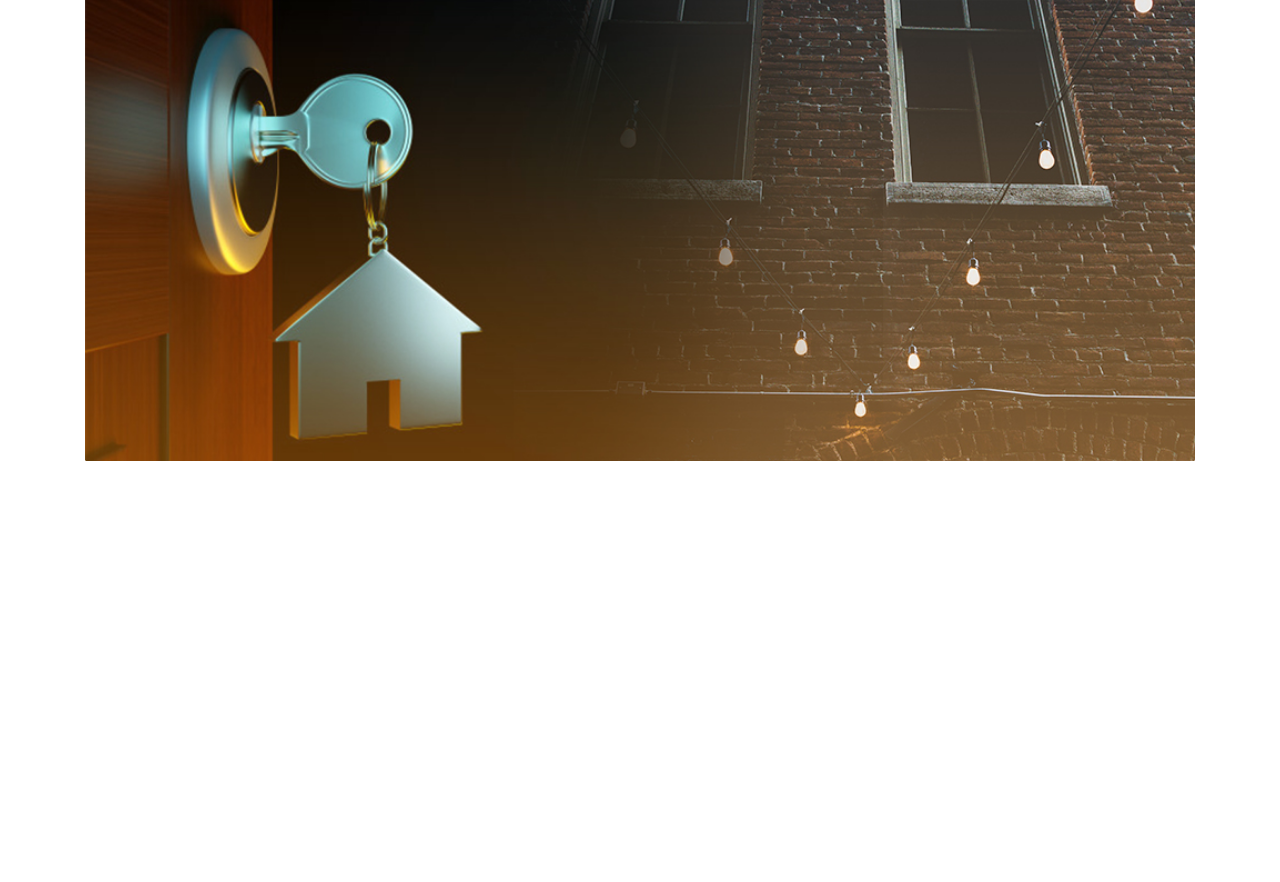
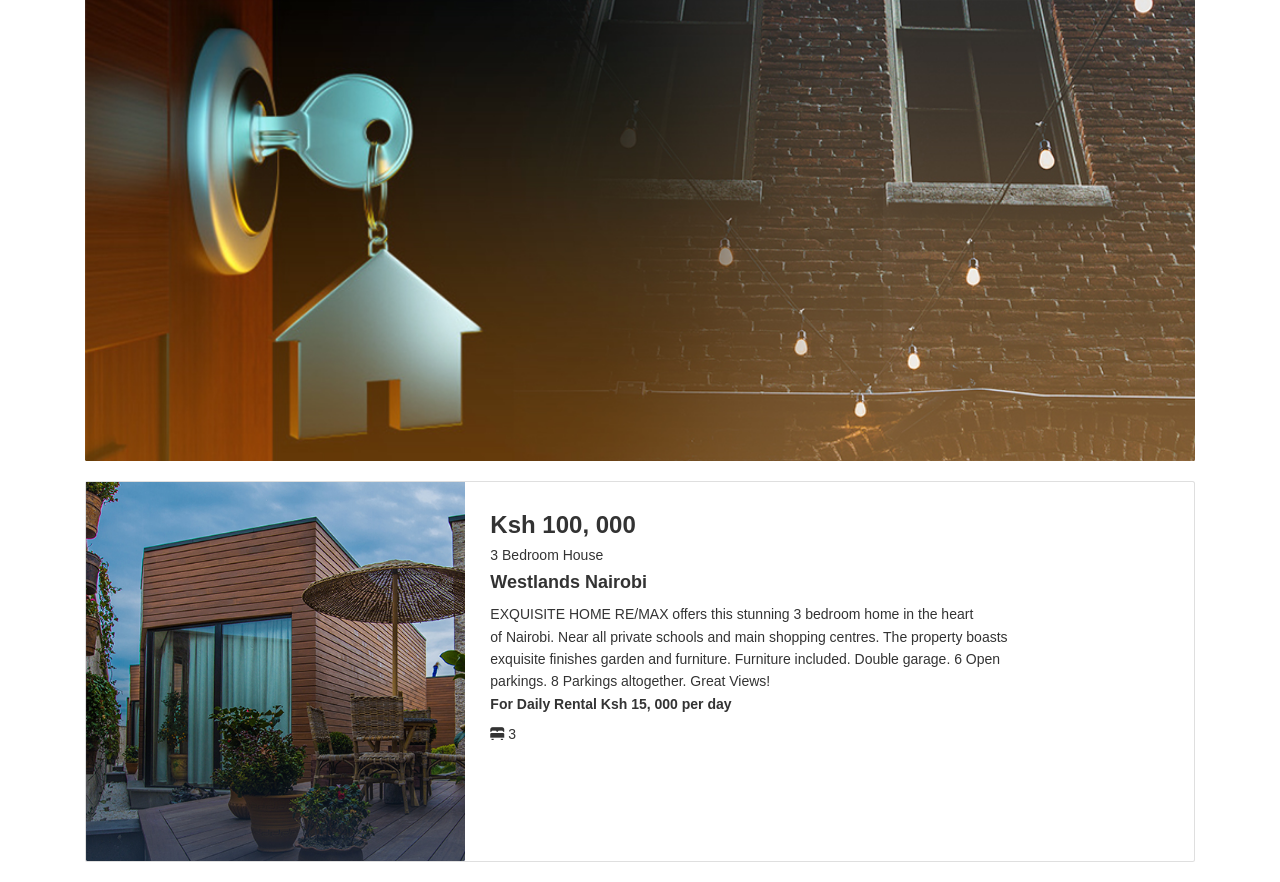
Before and after one commit to erastus-1/HOME-SPACE, a Flask app: page / in a window 1280 px wide. Shown: the part 206-1088 px from the top of the page. Before the commit the page ends 667 px from the top, so only its background shows below. Run offline with Flask 2, Linux system fonts and the light colour scheme; some libraries are stand-ins or nearby versions.

Commit message:
Modify image card

```diff
--- a/app/templates/index.html
+++ b/app/templates/index.html
@@ -8,10 +8,10 @@
   <meta name="viewport" content="width=device-width, initial-scale=1, shrink-to-fit=no" />
 
   <!-- Bootstrap CSS -->
+  <link href="https://cdn.jsdelivr.net/npm/bootstrap@5.0.0-beta1/dist/css/bootstrap.min.css" rel="stylesheet"
+    integrity="sha384-giJF6kkoqNQ00vy+HMDP7azOuL0xtbfIcaT9wjKHr8RbDVddVHyTfAAsrekwKmP1" crossorigin="anonymous" />
   <link rel="stylesheet" href="https://stackpath.bootstrapcdn.com/bootstrap/4.3.1/css/bootstrap.min.css"
     integrity="sha384-ggOyR0iXCbMQv3Xipma34MD+dH/1fQ784/j6cY/iJTQUOhcWr7x9JvoRxT2MZw1T" crossorigin="anonymous" />
-  <link href="https://cdn.jsdelivr.net/npm/bootstrap@5.0.0-beta1/dist/css/bootstrap.min.css" rel="stylesheet"
-    integrity="sha384-giJF6kkoqNQ00vy+HMDP7azOuL0xtbfIcaT9wjKHr8RbDVddVHyTfAAsrekwKmP1" crossorigin="anonymous" />
   <link rel="stylesheet" href="https://use.fontawesome.com/releases/v5.7.0/css/all.css"
     integrity="sha384-lZN37f5QGtY3VHgisS14W3ExzMWZxybE1SJSEsQp9S+oqd12jhcu+A56Ebc1zFSJ" crossorigin="anonymous">
   <link rel="stylesheet" type="text/css" href="{{url_for('static',filename='landing.css')}}" />
@@ -33,7 +33,7 @@
   {% block content %}
   <div class="container">
     <div class="b">
-      <h3 class="b" >Find Property
+      <h3 class="b">Find Property
         To Rent</h3>
     </div>
 
@@ -41,7 +41,51 @@
       <div class="card-body">
       </div>
       <img src="{{url_for('static',filename='House-landing page.jpg')}}" class="card-img-bottom" alt="...">
+      <div class="row row-cols-1 row-cols-md-2 g-4">
+        <div class="col"></div>
+
+      </div>
+      <br>
+      <div class="card">
+        <div class="row no-gutters">
+          <div class="col-md-4">
+            <img src="{{url_for('static',filename='5.jpg')}}" class="card-img-bottom ml-4" style="max-width: 70vw;"
+              alt="..." />
+          </div>
+          <div class="col-md-8">
+            <div class="card-body ml-5">
+
+              <h3 class="card-title">
+                <strong>Ksh 100, 000</strong>
+
+
+              </h3>
+              <h5> 3 Bedroom House</h5>
+              <h4><b>Westlands Nairobi</b></h4>
+
+
+
+
+
+              <p style="line-height: 1.6em;">EXQUISITE HOME RE/MAX offers this stunning 3 bedroom home in the heart <br>
+                of Nairobi. Near all private schools and main shopping centres. The property boasts <br> exquisite
+                finishes garden and furniture. Furniture included. Double garage. 6 Open <br> parkings. 8 Parkings
+                altogether. Great Views!<br>
+                <b>For Daily Rental Ksh 15, 000 per day</b>
+              </p>
+
+              <h5><span class="glyphicon glyphicon-bed"></span> 3</h5>
+            </div>
+          </div>
+        </div>
+      </div>
+      <br>
+
     </div>
+
+
+
+
   </div>
 
   {% endblock %}
```
Also changed, not shown: app/static/1.jpg (added), app/static/5.jpg (added), 4 other files.
